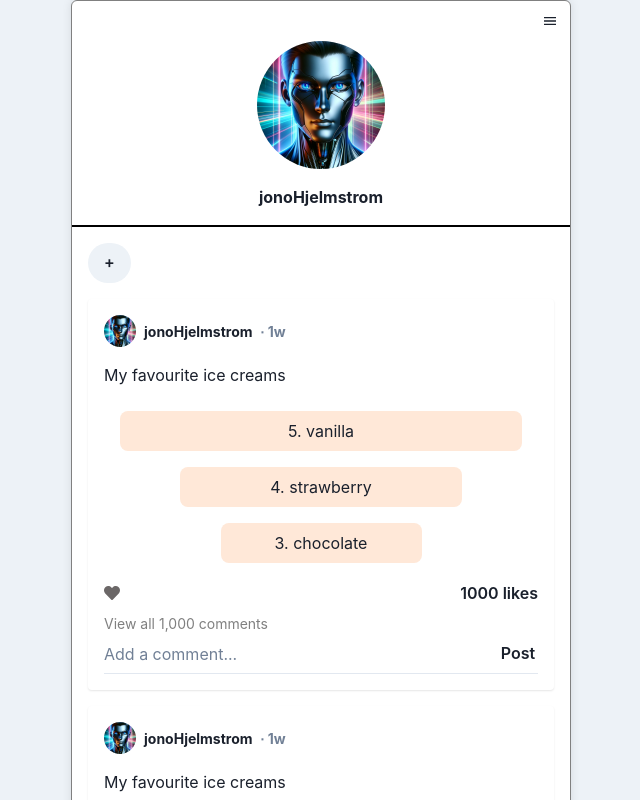
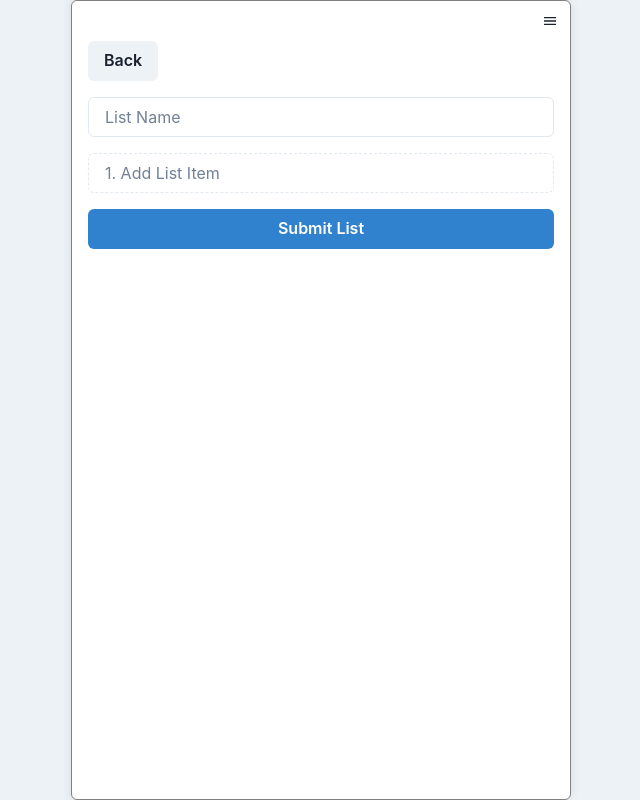
Before and after one commit to Jonjo7Dia/ListIt, a React (Vite) app: page /create in a window 1280 px wide. Shown: the top 800 px of the page, without its empty margins (319-959 px from the left). Built offline with nearby package versions, Linux system fonts and the light colour scheme.

Commit message:
Create create page

```diff
--- a/src/App.tsx
+++ b/src/App.tsx
@@ -3,6 +3,7 @@ import HomePage from "./pages/HomePage/HomePage";
 import AuthPage from "./pages/AuthPage/AuthPage";
 import PageLayout from "./Layouts/PageLayout";
 import ProfilePage from "./pages/ProfilePage/ProfilePage";
+import CreatePage from "./pages/CreatePage/CreatePage";
 
 function App() {
   return (
@@ -11,6 +12,7 @@ function App() {
         <Route path="/" element={<HomePage />} />
         <Route path="/auth" element={<AuthPage />} />
         <Route path="/:username" element={<ProfilePage />} />
+        <Route path="/create" element={<CreatePage />} />
       </Routes>
     </PageLayout>
   );
--- a/src/components/FeedPosts/PostFooter.tsx
+++ b/src/components/FeedPosts/PostFooter.tsx
@@ -64,7 +64,7 @@ const PostFooter = () => {
         <InputGroup>
           <Input variant={"flushed"} placeholder={"Add a comment..."} />
           <InputRightElement>
-            <Button font-size={14} bg={"transparent"}>
+            <Button fontSize={14} bg={"transparent"}>
               Post
             </Button>
           </InputRightElement>
--- /dev/null
+++ b/src/pages/CreatePage/CreatePage.tsx
@@ -0,0 +1,92 @@
+import { Button, Container, Flex, FormControl, Input } from "@chakra-ui/react";
+import { useState } from "react";
+import { useNavigate } from "react-router-dom";
+
+const CreatePage = () => {
+  const [listName, setListName] = useState<string>("");
+  const [lists, setLists] = useState<string[]>([""]);
+  const navigate = useNavigate();
+
+  const handleItemChange = (value: string, index: number) => {
+    setLists((prevState) => {
+      const updatedLists = [...prevState];
+      updatedLists[index] = value;
+
+      // Delete the last input field if it's empty and it's not the only field
+      if (index === prevState.length - 1 && !value && prevState.length > 1) {
+        updatedLists.pop();
+      }
+      // Add a new input field only if the current input is the last one,
+      // it's not empty, and total fields are less than 10
+      else if (
+        index === prevState.length - 1 &&
+        value &&
+        prevState.length < 10
+      ) {
+        updatedLists.push("");
+      }
+      return updatedLists;
+    });
+  };
+
+  const submitHandler = () => {
+    if (!listName || listName.length === 0) {
+      alert("You must give a list name");
+      return;
+    }
+
+    // Filter out empty strings from the lists array
+    const filteredLists = lists.filter((item) => item.length > 0);
+
+    if (filteredLists.length < 2) {
+      alert("You must have at least 2 items");
+      return;
+    }
+
+    const listData = {
+      listName: listName,
+      listItems: filteredLists,
+    };
+
+    console.log(listData);
+    navigate("/:username");
+  };
+
+  const backHandler = () => {
+    if (lists[0].length > 0 || listName.length > 0) {
+      alert("You have unsaved changes");
+      return;
+    }
+    navigate("/:username");
+  };
+
+  return (
+    <Container>
+      <Flex mb={4}>
+        <Button onClick={backHandler}>Back</Button>
+      </Flex>
+      <FormControl display="flex" flexDirection="column" gap={4}>
+        <Input
+          placeholder="List Name"
+          value={listName}
+          onChange={(e) => setListName(e.target.value)}
+        />
+        {lists.map((item, index) => (
+          <Input
+            key={index}
+            placeholder={`${index + 1}. Add List Item`}
+            value={item}
+            onChange={(e) => handleItemChange(e.target.value, index)}
+            borderStyle={item === "" ? "dashed" : "solid"}
+          />
+        ))}
+
+        <Button colorScheme="blue" onClick={submitHandler}>
+          Submit List
+        </Button>
+      </FormControl>
+    </Container>
+  );
+};
+
+export default CreatePage;
```
